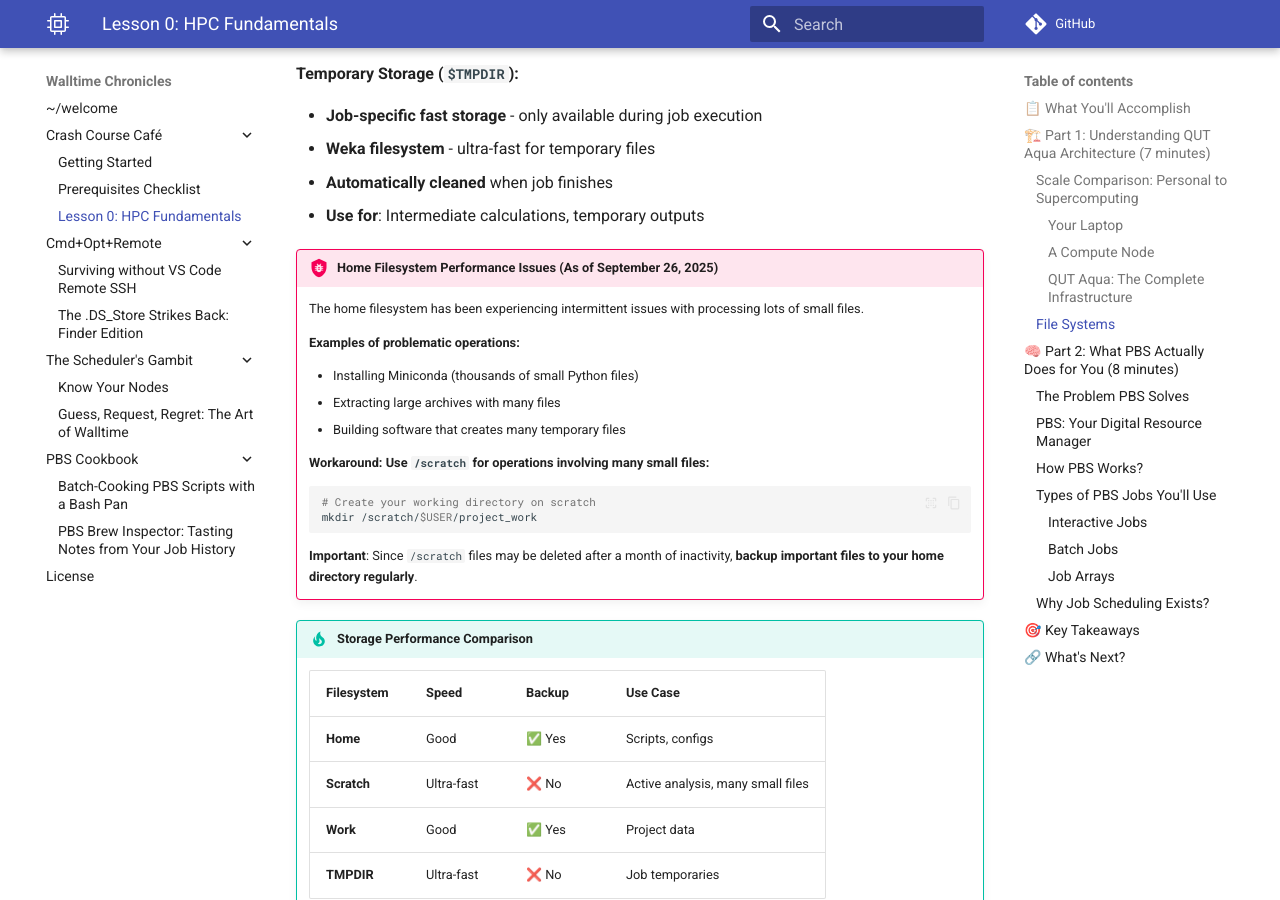
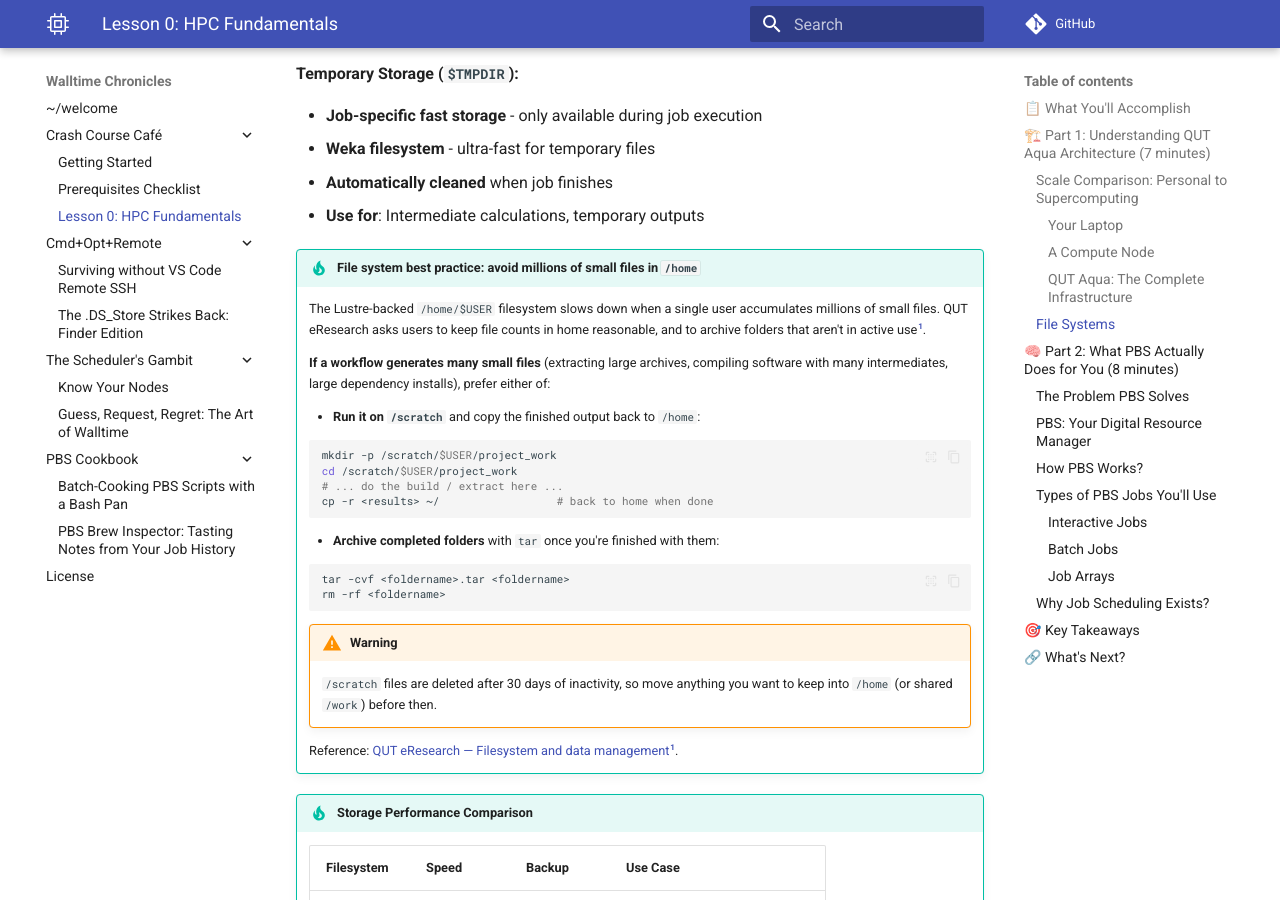
Before and after one commit to ZhipengHe/Walltime-Chronicles, an MkDocs documentation site: the page built from docs/tutorials/lesson-0.md, in a window 1280 px wide and 900 px high, scrolled down 3920 px. Built offline with MkDocs 1.6.1 and Material for MkDocs 9.7.7, drawn with Linux system fonts in a browser that asks for light colours; comment, search, counter and statistics services are not loaded.

Commit message:
Reframe L0 home filesystem advisory aligned with QUT eRes guidance

````diff
--- a/docs/tutorials/lesson-0.md
+++ b/docs/tutorials/lesson-0.md
@@ -159,23 +159,31 @@ Files on Aqua are stored in different locations depending on their purpose and a
 - **Automatically cleaned** when job finishes
 - **Use for**: Intermediate calculations, temporary outputs
 
-!!! bug "Home Filesystem Performance Issues (As of September 26, 2025)"
-    The home filesystem has been experiencing intermittent issues with processing lots of small files.
+!!! tip "File system best practice: avoid millions of small files in `/home`"
+    The Lustre-backed `/home/$USER` filesystem slows down when a single user accumulates millions of small files. QUT eResearch asks users to keep file counts in home reasonable, and to archive folders that aren't in active use[^1].
 
-    **Examples of problematic operations:**
+    **If a workflow generates many small files** (extracting large archives, compiling software with many intermediates, large dependency installs), prefer either of:
 
-    - Installing Miniconda (thousands of small Python files)
-    - Extracting large archives with many files
-    - Building software that creates many temporary files
-
-    **Workaround: Use `/scratch` for operations involving many small files:**
+    - **Run it on `/scratch`** and copy the finished output back to `/home`:
 
     ```bash
-    # Create your working directory on scratch
-    mkdir /scratch/$USER/project_work
+    mkdir -p /scratch/$USER/project_work
+    cd /scratch/$USER/project_work
+    # ... do the build / extract here ...
+    cp -r <results> ~/                  # back to home when done
     ```
 
-    **Important**: Since `/scratch` files may be deleted after a month of inactivity, **backup important files to your home directory regularly**.
+    - **Archive completed folders** with `tar` once you're finished with them:
+
+    ```bash
+    tar -cvf <foldername>.tar <foldername>
+    rm -rf <foldername>
+    ```
+
+    !!! warning
+        `/scratch` files are deleted after 30 days of inactivity, so move anything you want to keep into `/home` (or shared `/work`) before then.
+
+    Reference: [QUT eResearch — Filesystem and data management](https://docs.eres.qut.edu.au/hpc-filesystem#summary-of-important-filesystems-mounted-on-aqua)[^1].
 
 !!! tip "Storage Performance Comparison"
     | Filesystem | Speed | Backup | Use Case |
````
